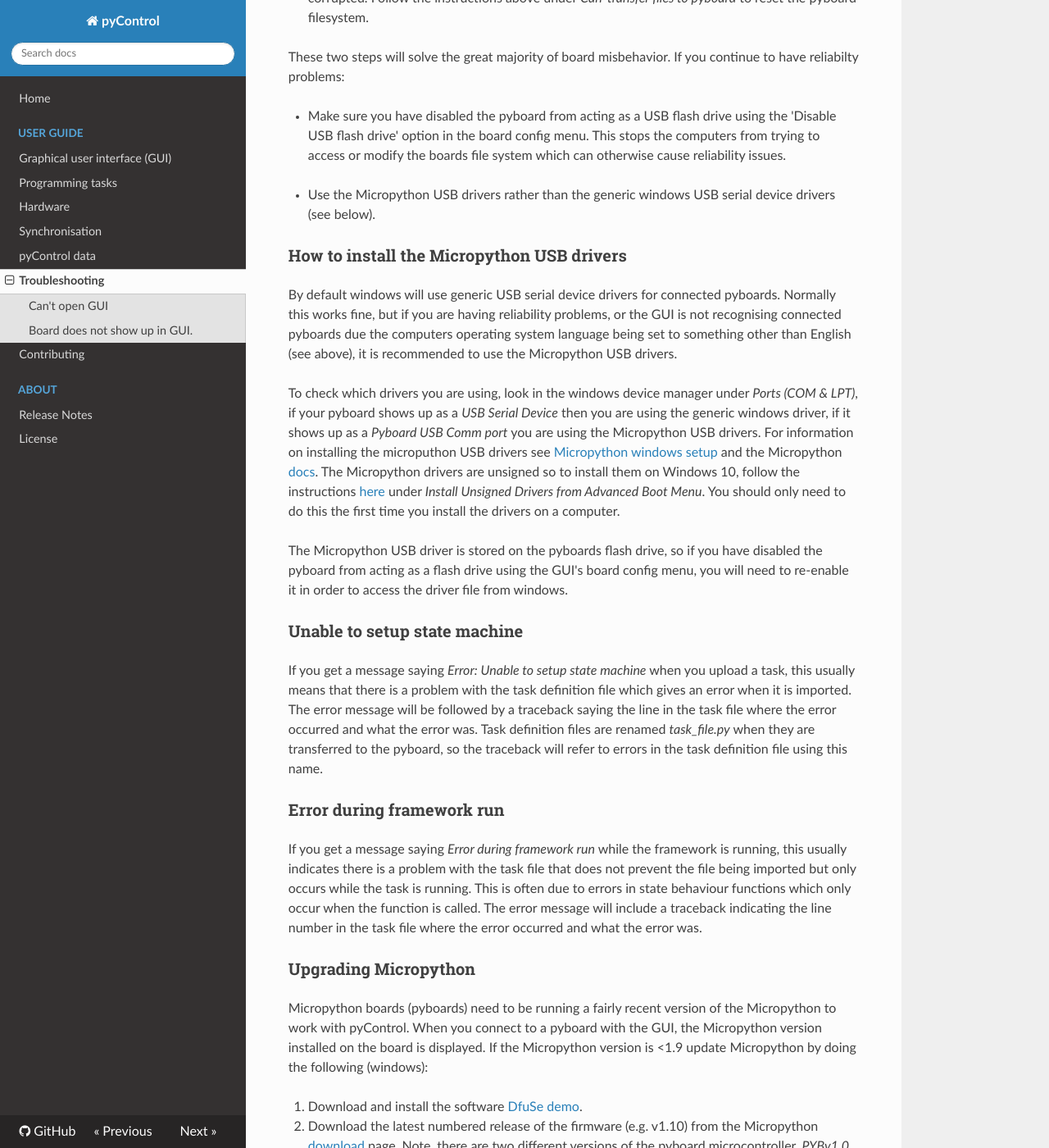
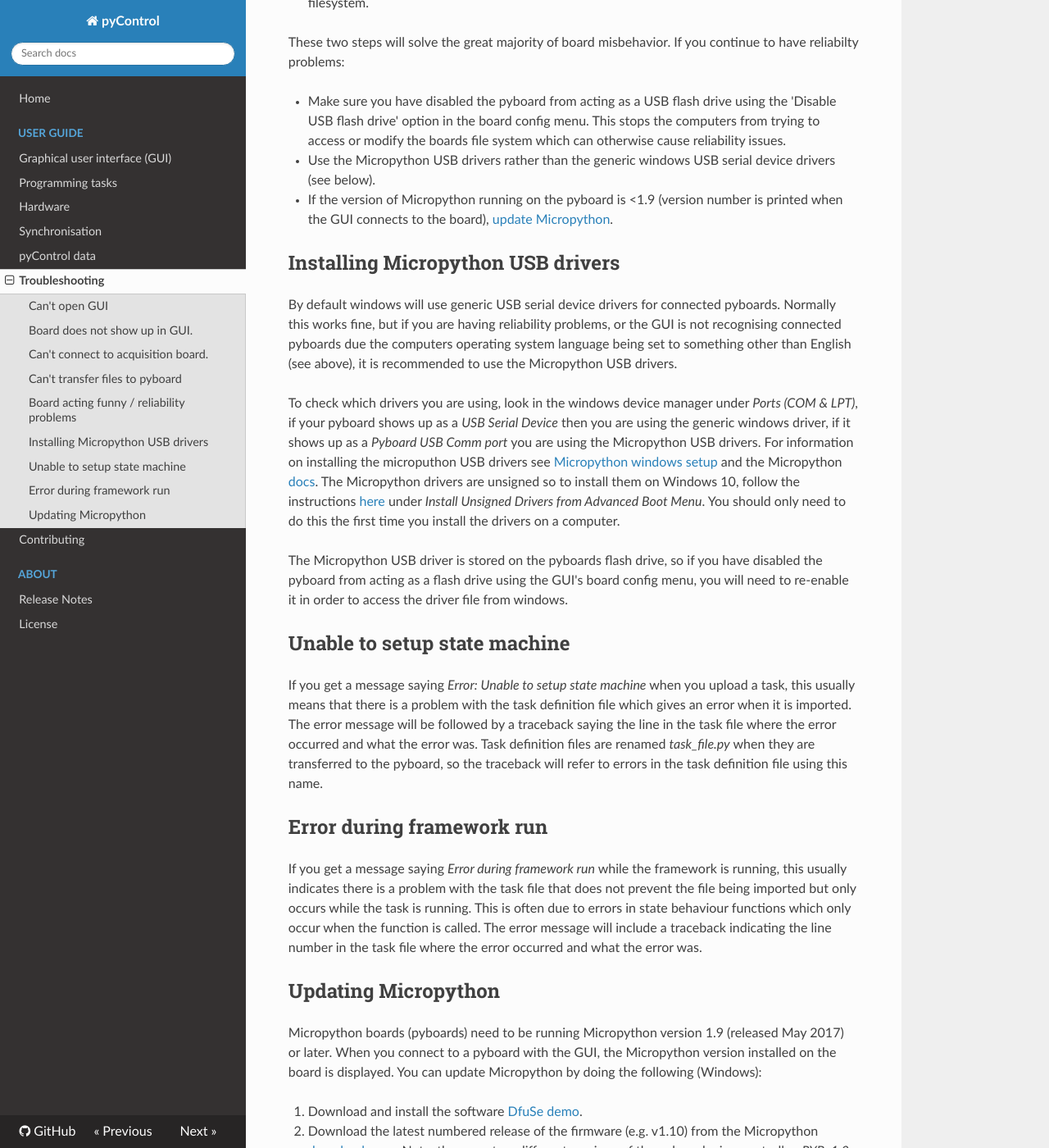
Before and after one commit to pyControl/docs, an MkDocs documentation site: the page built from docs/user-guide/troubleshooting.md, in a window 1280 px wide and 1400 px high, scrolled down 1721 px. Shown: the whole window at 82% size. Built offline with MkDocs 1.6.1, drawn with Linux system fonts in a browser that asks for light colours; nearby versions of some CDN libraries; some of the changed text lies outside the part shown.

Commit message:
Various small changes

```diff
--- a/docs/user-guide/troubleshooting.md
+++ b/docs/user-guide/troubleshooting.md
@@ -2,26 +2,26 @@
 
 The page details how to fix common problems that can occur when using pyControl.  If you encounter a problem that is not covered on this page, please contact the [google group](https://groups.google.com/forum/#!forum/pycontrol).
 
-### Can't open GUI
+## Can't open GUI
 
 To open the GUI you need to run the file *pyControl_GUI.py* using Python.  One way to do this is to set the file association for *.py* files to Python 3 so that you can run the file by double-clicking it.  Alternatively you can open a command prompt, change directory to the folder containing *pyControl_GUI.py* and run the file with the command `python pyControl_GUI.py`.
 
 If the GUI does not open this is probably because you do not have the required [dependencies](../index.md#dependencies) installed, you should see an error message indicating which dependency could not be loaded.
 
-### Board does not show up in GUI.
+## Board does not show up in GUI.
 
 If no pyboards that you connect to the computer show up in the GUI's board select dropdown menu, the problem may be caused by the computers operating system language being set to something other than English.  This changes the name that pyboards are given in the computers list of connected serial devices, which is used by the GUI to identify connected boards.  There are two possible ways to fix this problem:
 
-- Use the Micropython USB drivers rather than the generic windows USB serial device drivers.  This should ensure that pyboards are listed by the computers operating system as *Pyboard* irrespective of the operating system language.  Information on how to install the Micropython USB drivers is provided below in section *How to install the Micropython USB drivers*.
-#
+- Use the Micropython USB drivers rather than the generic windows USB serial device drivers.  This should ensure that pyboards are listed by the computers operating system as *Pyboard* irrespective of the operating system language.  Information on how to install the Micropython USB drivers is provided below in section [Installing Micropython USB drivers](#installing-micropython-usb-drivers).
+
 - Alternatively, change the computers operating system language to English.
 
 
-### Can't connect to acquisition board.
+## Can't connect to acquisition board.
 
 If the GUI status says 'Connection Failed' when you try to connect to the board, reset the board using the *Reset* button on the breakout board or Micropython microcontroller, then try connecting again.
 
-### Can't transfer files to pyboard
+## Can't transfer files to pyboard
 
 If you get a message saying *Error: Unable to transfer file.* this usually means that the filesystem on the pyboard has got corrupted. To fix this problem, reset the filesystem by following the instructions [here](https://docs.micropython.org/en/latest/pyboard/tutorial/reset.html#factory-reset-the-filesystem).
 
@@ -31,21 +31,23 @@
 
 To reduce the likelihood of filesystem corruption, it is strongly recommended to disable the pyboards filesystem from acting as a USB flash drive before loading the framework.  This can be done using the *'Disable USB flash drive'* option in the board config menu.
 
-### Board acting funny / reliability problems
+## Board acting funny / reliability problems
 
 If a board is acting strangely, e.g. giving error messages like *PyboardError('could not exec command')* or *pyControl Framework:Import error* try the following steps to fix the problem:
 
 - Disconnect from the board using the GUI and reset it using the *Reset* button either on the pyboard or on the pyControl breakout board.
-#
+
 -  If resetting the board does not solve the problem, it is possible the pyboard's filesystem has got corrupted.  Follow the instructions above under *Can' transfer files to pyboard* to reset the pyboard filesystem.
 
 These two steps will solve the great majority of board misbehavior.  If you continue to have reliabilty problems:
 
 - Make sure you have disabled the pyboard from acting as a USB flash drive using the 'Disable USB flash drive' option in the board config menu. This stops the computers from trying to access or modify the boards file system which can otherwise cause reliability issues.
-#
+
 - Use the Micropython USB drivers rather than the generic windows USB serial device drivers (see below).
 
-### How to install the Micropython USB drivers
+- If the version of Micropython running on the pyboard is <1.9 (version number is printed when the GUI connects to the board), [update Micropython](#updating-micropython).
+
+## Installing Micropython USB drivers
 
 By default windows will use generic USB serial device drivers for connected pyboards.  Normally this works fine, but if you are having reliability problems, or the GUI is not recognising connected pyboards due the computers operating system language being set to something other than English (see above), it is recommended to use the Micropython USB drivers.
 
@@ -53,17 +55,17 @@
 
 The Micropython USB driver is stored on the pyboards flash drive, so if you have disabled the pyboard from acting as a flash drive using the GUI's board config menu, you will need to re-enable it in order to access the driver file from windows.
 
-### Unable to setup state machine
+## Unable to setup state machine
 
 If you get a message saying *Error: Unable to setup state machine* when you upload a task, this usually means that there is a problem with the task definition file which gives an error when it is imported.  The error message will be followed by a traceback saying the line in the task file where the error occurred and what the error was.  Task definition files are renamed *task_file.py* when they are transferred to the pyboard, so the traceback will refer to errors in the task definition file using this name.
 
-### Error during framework run
+## Error during framework run
 
 If you get a message saying *Error during framework run* while the framework is running, this usually indicates there is a problem with the task file that does not prevent the file being imported but only occurs while the task is running.  This is often due to errors in state behaviour functions which only occur when the function is called.  The error message will include a traceback indicating the line number in the task file where the error occurred and what the error was.
 
-### Upgrading Micropython
+## Updating Micropython
 
-Micropython boards (pyboards) need to be running a fairly recent version of the Micropython to work with pyControl.  When you connect to a pyboard with the GUI, the Micropython version installed on the board is displayed.  If the Micropython version is <1.9 update Micropython by doing the following (windows):
+Micropython boards (pyboards) need to be running Micropython version 1.9 (released May 2017) or later. When you connect to a pyboard with the GUI, the Micropython version installed on the board is displayed.  You can update Micropython by doing the following (Windows):
 
 1.  Download and install the software [DfuSe demo](https://www.st.com/en/development-tools/stsw-stm32080.html).
 2.  Download the latest numbered release of the firmware (e.g. v1.10) from the Micropython [download](http://micropython.org/download) page.  Note, there are two different versions of the pyboard microcontroller, *PYBv1.0* and *PYBv1.1*, which require different versions of the firmware.  The board version will be printed on the microcontroller, make sure to download the matching version of the firmware.  There are various different versions of the firmware for each board with names like *standard* and *double FP* - download the *standard* version.
```
Also changed, not shown: docs/index.md (+5 -7 lines), docs/user-guide/graphical-user-interface.md (+6 -6 lines), docs/user-guide/hardware.md (+14 -13 lines), docs/user-guide/programming-tasks.md (+6 -6 lines).
